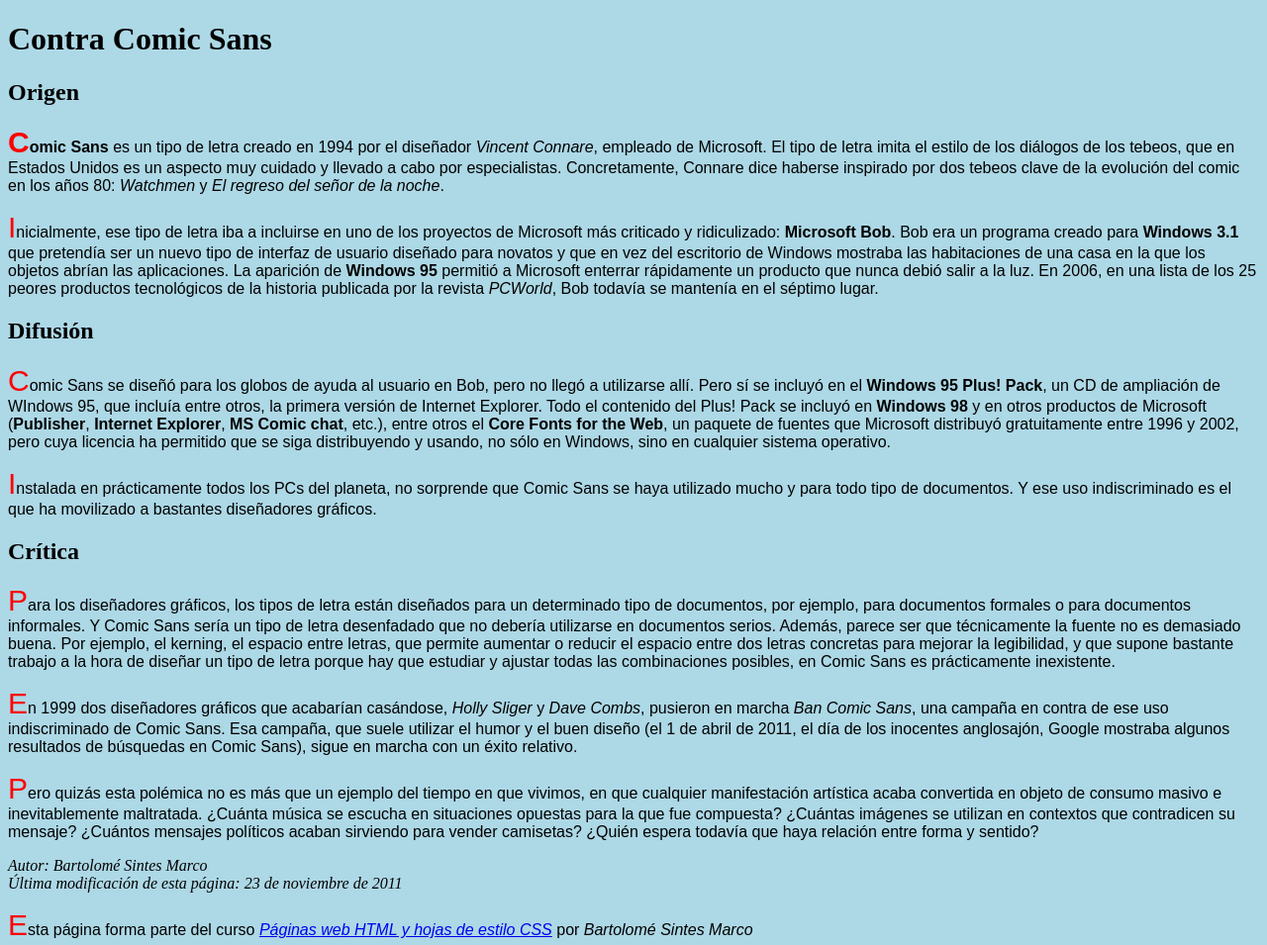
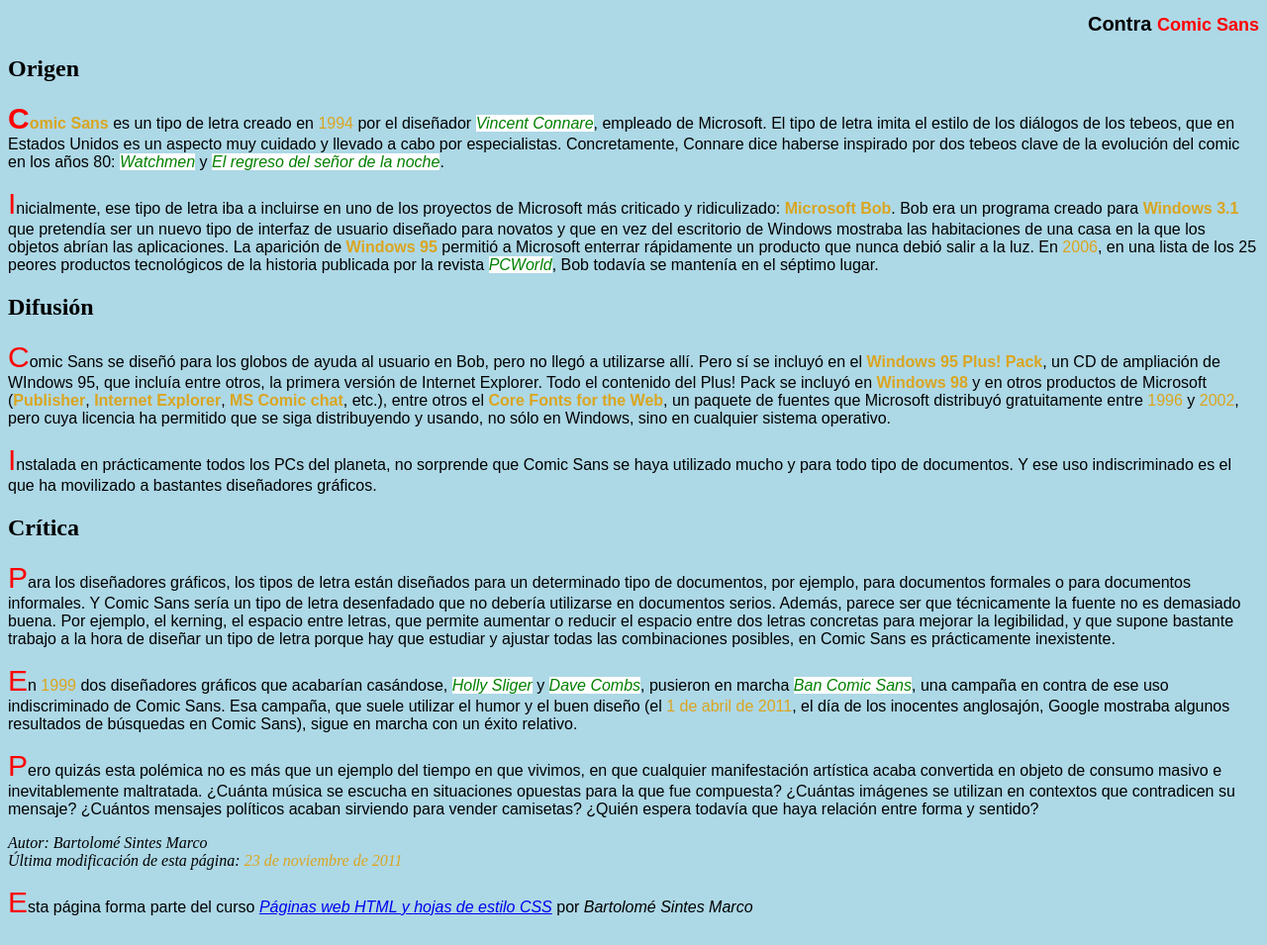
Before and after one commit to karlyCCTV/LengMarcas-UT4-En-Proceso, a plain HTML site: page 2.Text format/comic.html in a window 1280 px wide. Shown: the whole page at 99% size. Drawn offline with Linux system fonts and the light colour scheme.

Commit message:
Avanzado un poco con los estilos

```diff
--- a/2.Text format/comic.css
+++ b/2.Text format/comic.css
@@ -1,4 +1,4 @@
-html {
+body {
     background-color: #add8e6;
 }
 p:first-letter {
@@ -8,3 +8,25 @@ p:first-letter {
 p {
     font-family: arial;
 }
+strong {
+    color:#daa520;
+}
+time {
+    color:#daa520;
+}
+em {
+    color:green;
+    background-color: white;
+}
+h1 {
+    font-family: arial;
+    text-align: end;
+    font-size: 20px;
+}
+h1 span {
+    color: red;
+    font-size: 18px;
+}
+h2 {
+    font-family: serif;
+}
```
